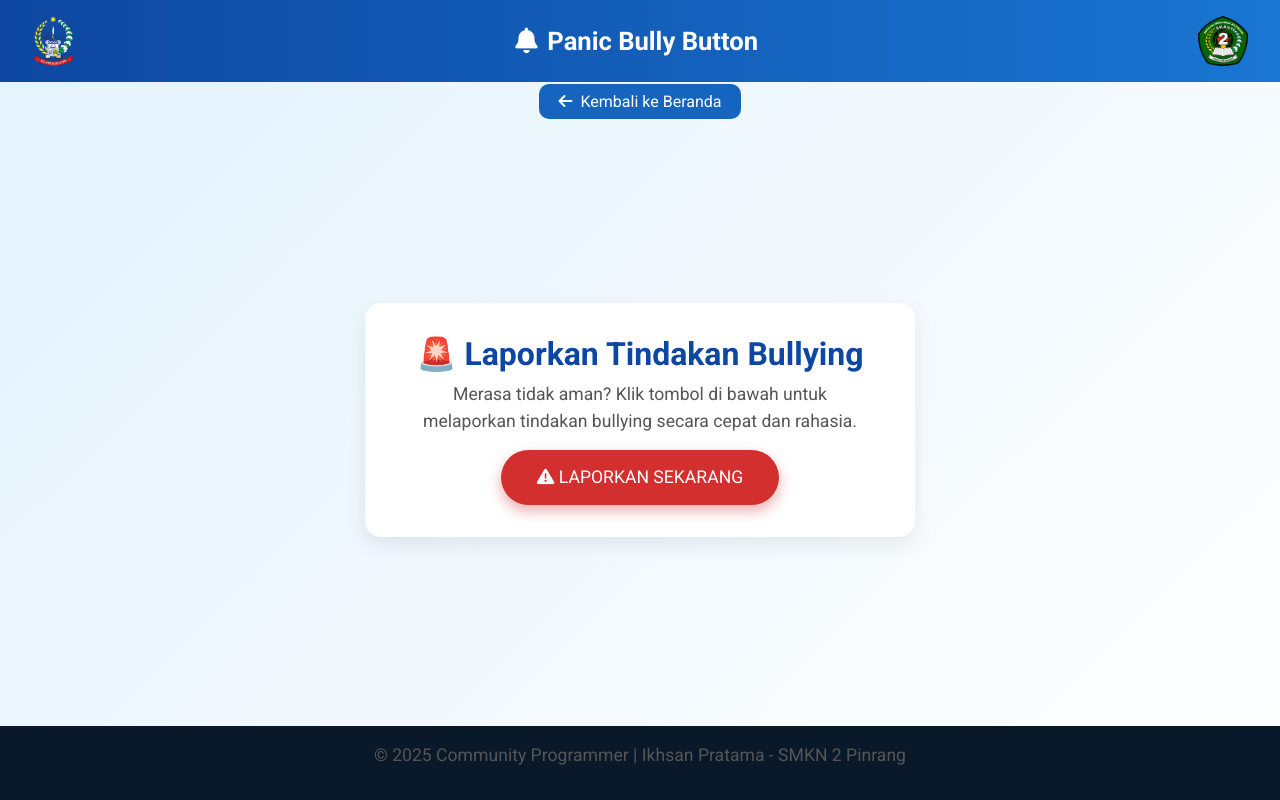
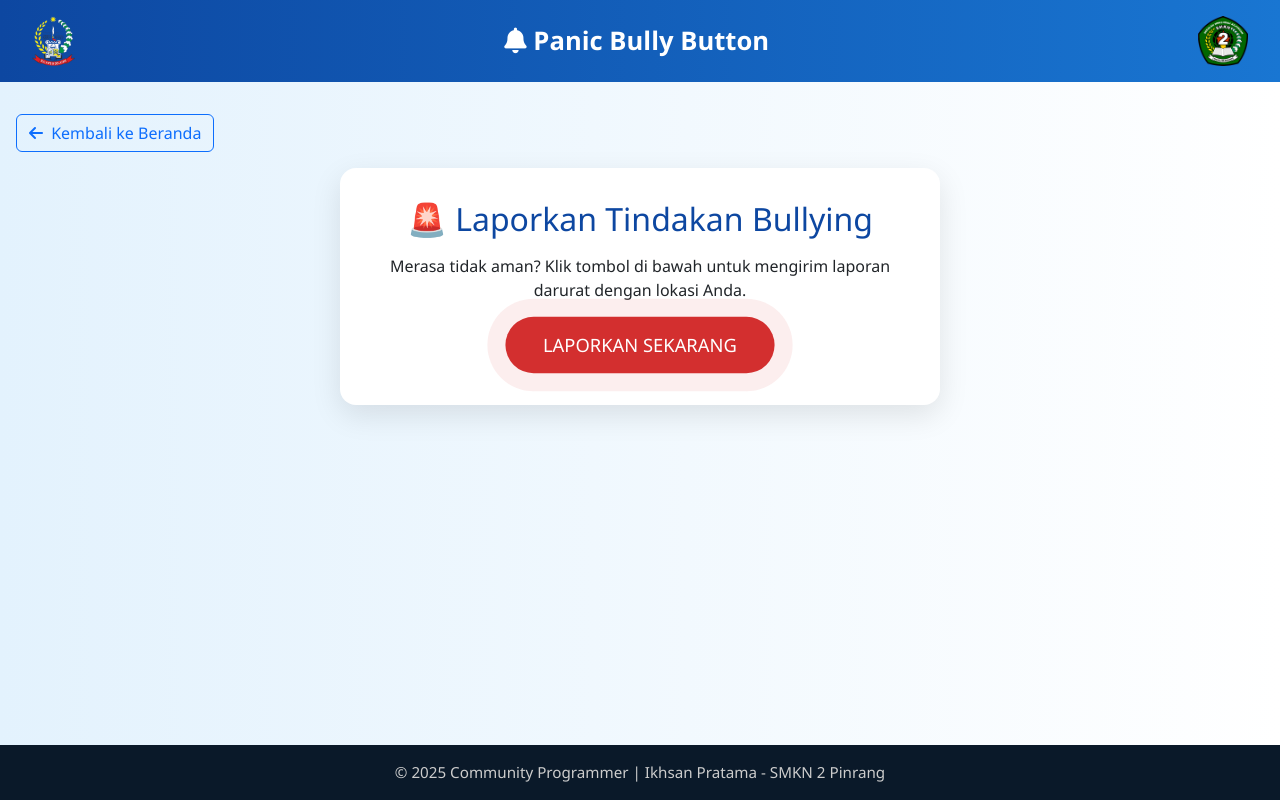
Before and after one commit to HENGKER-MAGANG/PanicBully, a PHP site: page /report.php in a window 1280 px wide. Run offline with PHP 8.4, Linux system fonts and the light colour scheme; data that the repository does not hold is empty; some libraries are stand-ins or nearby versions.

Commit message:
revisi styling report

```diff
--- a/report.php
+++ b/report.php
@@ -27,15 +27,12 @@ if ($_SERVER['REQUEST_METHOD'] === 'POST' && isset($_POST['latitude']) && isset(
     curl_setopt_array($curl, array(
         CURLOPT_URL => 'https://api.fonnte.com/send',
         CURLOPT_RETURNTRANSFER => true,
-        CURLOPT_FOLLOWLOCATION => true,
         CURLOPT_POST => true,
         CURLOPT_POSTFIELDS => array(
             'target' => $target,
             'message' => "Tolong Saya Kena Bully, Lokasi Saya Di Sini $mapsLink",
         ),
-        CURLOPT_HTTPHEADER => array(
-            "Authorization: $token"
-        ),
+        CURLOPT_HTTPHEADER => array("Authorization: $token"),
     ));
     $response = curl_exec($curl);
     $curlError = curl_error($curl);
@@ -52,21 +49,18 @@ if ($_SERVER['REQUEST_METHOD'] === 'POST' && isset($_POST['latitude']) && isset(
 <!DOCTYPE html>
 <html lang="id">
 <head>
-  <meta charset="UTF-8" />
-  <meta name="viewport" content="width=device-width, initial-scale=1.0"/>
+  <meta charset="UTF-8">
+  <meta name="viewport" content="width=device-width, initial-scale=1">
   <title>Panic Bully</title>
   <link rel="icon" href="assets/logo_smkn2pinrang.png">
   <link href="https://cdn.jsdelivr.net/npm/bootstrap@5.3.6/dist/css/bootstrap.min.css" rel="stylesheet">
   <link href="https://cdnjs.cloudflare.com/ajax/libs/font-awesome/6.5.0/css/all.min.css" rel="stylesheet">
   <link href="https://cdn.jsdelivr.net/npm/sweetalert2@11/dist/sweetalert2.min.css" rel="stylesheet">
-  <link href="https://fonts.googleapis.com/css2?family=Roboto:wght@400;700&display=swap" rel="stylesheet">
-  <audio id="siren-audio" src="https://assets.mixkit.co/sfx/download/mixkit-police-siren-us-1640.mp3" preload="auto"></audio>
   <style>
     body {
-      font-family: 'Roboto', sans-serif;
-      background: linear-gradient(135deg, #e3f2fd, #ffffff);
+      font-family: 'Segoe UI', sans-serif;
+      background: linear-gradient(to right, #e3f2fd, #ffffff);
       min-height: 100vh;
-      margin: 0;
       display: flex;
       flex-direction: column;
     }
@@ -77,72 +71,49 @@ if ($_SERVER['REQUEST_METHOD'] === 'POST' && isset($_POST['latitude']) && isset(
       display: flex;
       align-items: center;
       justify-content: space-between;
-      flex-wrap: wrap;
+    }
+    .logo {
+      height: 50px;
     }
     .header-title {
-      display: flex;
-      align-items: center;
-      gap: 0.6rem;
       font-size: 1.6rem;
       font-weight: bold;
-      flex-grow: 1;
-      justify-content: center;
-    }
-    .logo-left, .logo-right {
-      height: 50px;
-    }
-    .dashboard-nav {
-      text-align: center;
-      margin-top: 0.5rem;
-    }
-    .dashboard-nav a {
-      background-color: #1565c0;
-      color: white;
-      text-decoration: none;
-      padding: 0.5rem 1.2rem;
-      border-radius: 10px;
-      font-weight: 500;
-      transition: 0.3s ease;
-    }
-    .dashboard-nav a:hover {
-      background-color: #0d47a1;
     }
     main {
-      flex: 1;
+      flex-grow: 1;
       display: flex;
-      justify-content: center;
+      flex-direction: column;
       align-items: center;
+      padding: 2rem 1rem;
+    }
+    .back-btn {
+      align-self: flex-start;
+      margin-bottom: 1rem;
+    }
+    .card-report {
+      background: #ffffff;
+      border-radius: 1rem;
       padding: 2rem;
-    }
-    .main-card {
-      background: white;
-      border-radius: 16px;
-      padding: 2rem 2.5rem;
-      box-shadow: 0 8px 20px rgba(0, 0, 0, 0.08);
-      max-width: 550px;
       width: 100%;
+      max-width: 600px;
+      box-shadow: 0 10px 30px rgba(0,0,0,0.1);
       text-align: center;
+      animation: fadeIn 0.8s ease;
     }
     h2 {
       color: #0d47a1;
-      font-weight: 700;
-    }
-    p {
-      font-size: 1.1rem;
-      color: #555;
+      margin-bottom: 1rem;
     }
     #panic-btn {
+      padding: 14px 36px;
       font-size: 1.1rem;
-      padding: 14px 36px;
       background: #d32f2f;
+      color: #fff;
       border: none;
-      color: white;
       border-radius: 50px;
+      box-shadow: 0 8px 16px rgba(211, 47, 47, 0.4);
       transition: 0.3s ease;
-      box-shadow: 0 6px 14px rgba(211, 47, 47, 0.4);
-      display: inline-flex;
-      align-items: center;
-      gap: 0.6rem;
+      animation: pulse 1.5s infinite;
     }
     #panic-btn:hover {
       background: #b71c1c;
@@ -151,56 +122,52 @@ if ($_SERVER['REQUEST_METHOD'] === 'POST' && isset($_POST['latitude']) && isset(
     #panic-btn:disabled {
       background: #888;
       cursor: not-allowed;
+      animation: none;
     }
-    .footer {
-      background-color: #0a1929;
+    footer {
+      background: #0a1929;
       color: #ccc;
       text-align: center;
       padding: 1rem;
+      font-size: 0.95rem;
     }
-    @media (max-width: 768px) {
-      .main-card {
-        padding: 1.5rem;
+    @keyframes fadeIn {
+      from { opacity: 0; transform: translateY(40px); }
+      to { opacity: 1; transform: translateY(0); }
     }
-      #panic-btn {
-        width: 100%;
-        justify-content: center;
-      }
+    @keyframes pulse {
+      0% { transform: scale(1); box-shadow: 0 0 0 0 rgba(211, 47, 47, 0.6); }
+      70% { transform: scale(1.05); box-shadow: 0 0 0 20px rgba(211, 47, 47, 0); }
+      100% { transform: scale(1); box-shadow: 0 0 0 0 rgba(211, 47, 47, 0); }
     }
   </style>
 </head>
 <body>
 
   <header class="header">
-  <img src="assets/logo-sulsel.png" alt="Logo Sulsel" class="logo-left">
-  <div class="header-title">
-    <i class="fa-solid fa-bell"></i>
-    Panic Bully Button
-  </div>
-  <img src="assets/logo_smkn2pinrang.png" alt="Logo SMKN 2 Pinrang" class="logo-right">
+    <img src="assets/logo-sulsel.png" class="logo" alt="Logo Sulsel">
+    <div class="header-title"><i class="fa-solid fa-bell"></i> Panic Bully Button</div>
+    <img src="assets/logo_smkn2pinrang.png" class="logo" alt="Logo SMKN 2 Pinrang">
   </header>
 
-<nav class="dashboard-nav">
-  <a href="index.php"><i class="fa fa-arrow-left me-2"></i>Kembali ke Beranda</a>
-</nav>
+  <main>
+    <a href="index.php" class="btn btn-outline-primary back-btn">
+      <i class="fa fa-arrow-left me-1"></i> Kembali ke Beranda
+    </a>
 
-<main>
-  <div class="main-card">
+    <div class="card-report">
       <h2>🚨 Laporkan Tindakan Bullying</h2>
-    <p>Merasa tidak aman? Klik tombol di bawah untuk melaporkan tindakan bullying secara cepat dan rahasia.</p>
+      <p>Merasa tidak aman? Klik tombol di bawah untuk mengirim laporan darurat dengan lokasi Anda.</p>
       <form id="panic-form" method="POST">
         <input type="hidden" name="latitude" id="latitude">
         <input type="hidden" name="longitude" id="longitude">
-      <button type="button" id="panic-btn" onclick="getLocation()">
-        <span id="btn-text"><i class="fa-solid fa-triangle-exclamation"></i> LAPORKAN SEKARANG</span>
-        <span id="btn-loading" class="d-none"><i class="fa-solid fa-spinner fa-spin"></i> Mengirim...</span>
-      </button>
+        <button type="button" id="panic-btn" onclick="getLocation()">LAPORKAN SEKARANG</button>
       </form>
     </div>
   </main>
 
-<footer class="footer">
-  <p>&copy; 2025 Community Programmer | Ikhsan Pratama - SMKN 2 Pinrang</p>
+  <footer>
+    &copy; 2025 Community Programmer | Ikhsan Pratama - SMKN 2 Pinrang
   </footer>
 
   <script src="https://cdn.jsdelivr.net/npm/bootstrap@5.3.6/dist/js/bootstrap.bundle.min.js"></script>
@@ -208,32 +175,26 @@ if ($_SERVER['REQUEST_METHOD'] === 'POST' && isset($_POST['latitude']) && isset(
   <script>
     function getLocation() {
       Swal.fire({
-    title: 'Konfirmasi',
-    html: "❗<b>Fitur ini hanya untuk keadaan darurat!</b><br><br>Jika tidak urgent, gunakan fitur 'Chat Laporan'.<br><br>Apakah kamu yakin ingin melaporkan sekarang?",
+        title: 'Konfirmasi Laporan',
+        text: "❗ Apakah Anda yakin ingin mengirim laporan bullying sekarang?",
         icon: 'warning',
-    showCancelButton: true,
-    showDenyButton: true,
-    confirmButtonText: 'Laporkan Sekarang',
-    denyButtonText: 'Batal & Kirim ke Admin',
-    cancelButtonText: 'Tutup',
-    reverseButtons: true
+        showCancelButton: false,
+        confirmButtonText: 'Kirim Laporan Sekarang',
+        confirmButtonColor: '#d32f2f',
+        customClass: {
+          popup: 'animated fadeInDown'
+        }
       }).then((result) => {
         if (result.isConfirmed) {
           const btn = document.getElementById('panic-btn');
-      document.getElementById('btn-text').classList.add('d-none');
-      document.getElementById('btn-loading').classList.remove('d-none');
+          btn.innerText = 'Mengirim...';
           btn.disabled = true;
-
-      document.getElementById('siren-audio').play();
 
           if (navigator.geolocation) {
             navigator.geolocation.getCurrentPosition(showPosition, showError, { timeout: 5000 });
           } else {
             showError();
           }
-
-    } else if (result.isDenied) {
-      sendCancelMessage();
         }
       });
     }
@@ -248,28 +209,15 @@ function showError() {
       Swal.fire({
         icon: 'error',
         title: 'Gagal Mengambil Lokasi',
-    text: '❌ Gagal mengambil lokasi. Pastikan GPS aktif dan izin lokasi diberikan.'
+        text: '❌ Pastikan GPS aktif dan izin lokasi diberikan.'
       });
       resetButton();
     }
 
     function resetButton() {
       const btn = document.getElementById('panic-btn');
+      btn.innerText = 'LAPORKAN SEKARANG';
       btn.disabled = false;
-  document.getElementById('btn-text').classList.remove('d-none');
-  document.getElementById('btn-loading').classList.add('d-none');
-}
-
-function sendCancelMessage() {
-  fetch('cancel.php')
-    .then(() => {
-      Swal.fire({
-        icon: 'info',
-        title: 'Dibatalkan',
-        text: '✅ Laporan dibatalkan dan pesan telah dikirim ke admin.',
-        confirmButtonText: 'OK'
-      });
-    });
     }
 
     <?php if ($responseDetail): ?>
@@ -278,7 +226,8 @@ window.onload = function () {
         icon: 'success',
         title: 'Laporan Terkirim',
         text: '<?= $responseDetail ?>',
-    confirmButtonText: 'OK'
+        confirmButtonText: 'OK',
+        confirmButtonColor: '#0d47a1'
       });
     };
     <?php elseif ($errorDetail): ?>
@@ -287,7 +236,8 @@ window.onload = function () {
         icon: 'error',
         title: 'Gagal Mengirim Pesan',
         text: '<?= $errorDetail ?>',
-    confirmButtonText: 'OK'
+        confirmButtonText: 'OK',
+        confirmButtonColor: '#b71c1c'
       });
     };
     <?php endif; ?>
```
Lines whose indentation alone changed are shown as unchanged.
